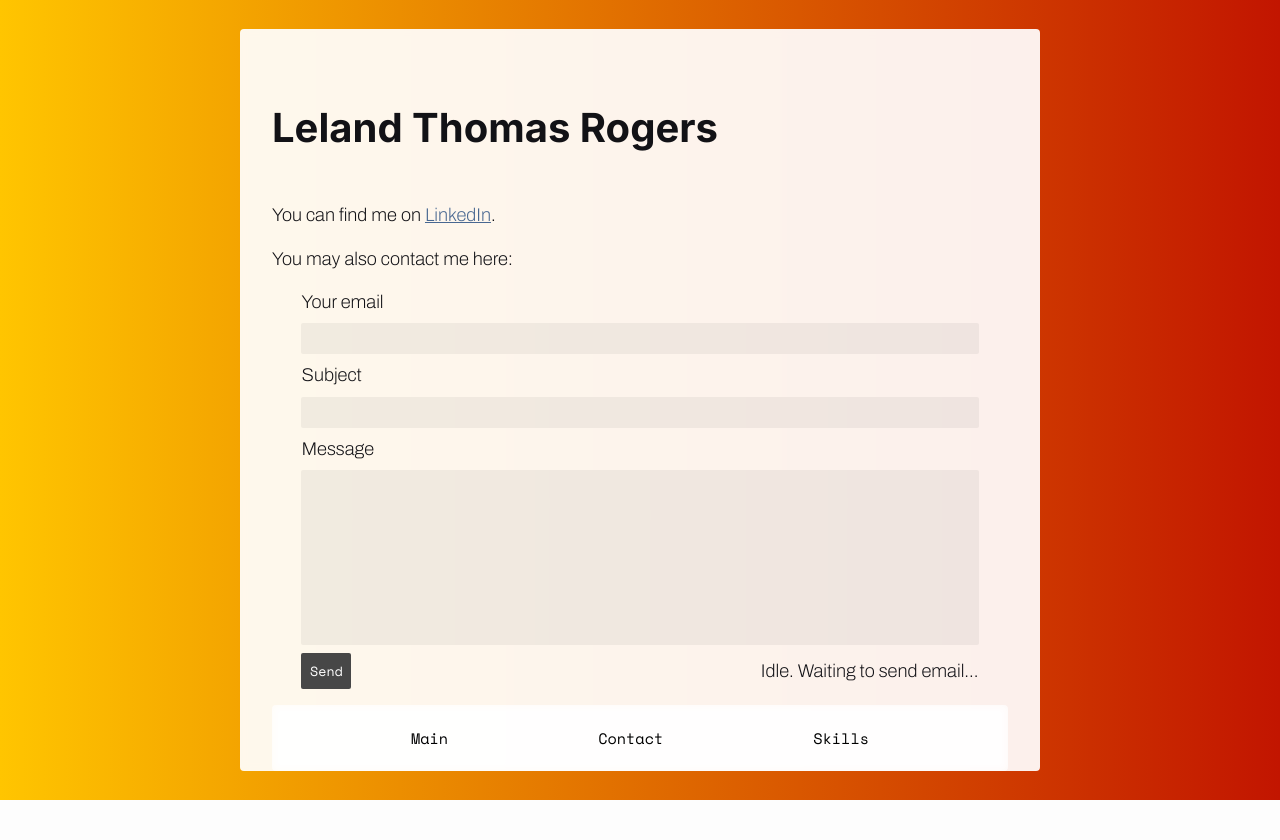
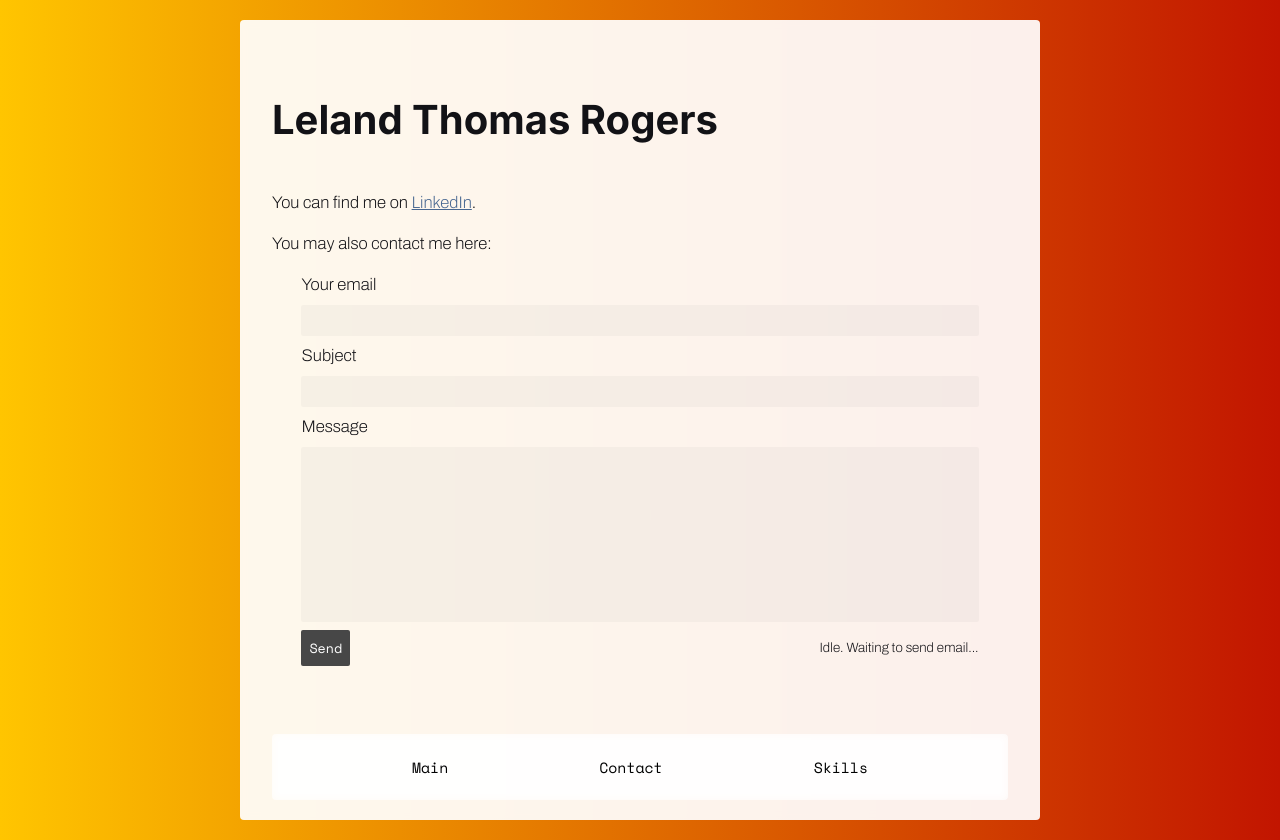
Before and after one commit to ltrii/port-ltrii, a React (Create React App) app: page / in a window 1280 px wide. Both pictures are taken after a click on the button "Contact". Before the commit the page ends 800 px from the top, so only its background shows below. Built offline with nearby package versions, Linux system fonts and the light colour scheme.

Commit message:
consistency, but still needs organization

```diff
--- a/src/App.css
+++ b/src/App.css
@@ -19,7 +19,7 @@ a {
 .portfolio-main {
   border-radius: 4px;
   width: 800px;
-  min-height: 600px;
+  min-height: 800px;
   margin: 20px;
   padding: 0px 32px;
   display: flex;
@@ -48,7 +48,7 @@ a {
   align-items: stretch;
   width: 100%;
   height: 100%;
-  font-size: 1.15em;
+  font-size: 1.05em;
   font-family: "Archivo", "Franklin Gothic Medium", "Arial Narrow", Arial,
     sans-serif;
   line-height: 1.44;
@@ -104,7 +104,7 @@ a {
   border: none;
   background-color: transparent;
   font-family: "Space Mono";
-  font-size: 0.95em;
+  font-size: 0.925em;
   padding: 22px 11px;
 }
 
@@ -123,7 +123,7 @@ a {
 
 #contact form input {
   border: none;
-  background-color: rgba(0, 0, 0, 0.05);
+  background-color: rgba(0, 0, 0, 0.03);
   border-radius: 2px;
   padding: 8px;
   margin: 8px 0px;
@@ -133,14 +133,13 @@ a {
   resize: none;
   height: 175px;
   border: none;
-  background-color: rgba(0, 0, 0, 0.05);
+  background-color: rgba(0, 0, 0, 0.03);
   border-radius: 2px;
   padding: 8px;
   margin: 8px 0px;
 }
 
 #contact form button {
-  width: 50px;
   border: none;
   background-color: rgb(71, 71, 71);
   color: white;
@@ -157,11 +156,13 @@ a {
   display: flex;
   justify-content: space-between;
   align-items: center;
+  font-size: 0.8em;
 }
 
 #tooltip {
   background-color: rgb(222, 222, 222, 0.5);
   padding: 5px 22px;
+  border-radius: 4px;
   font-size: 0.85em;
   width: fit-content;
   margin: auto;
```
